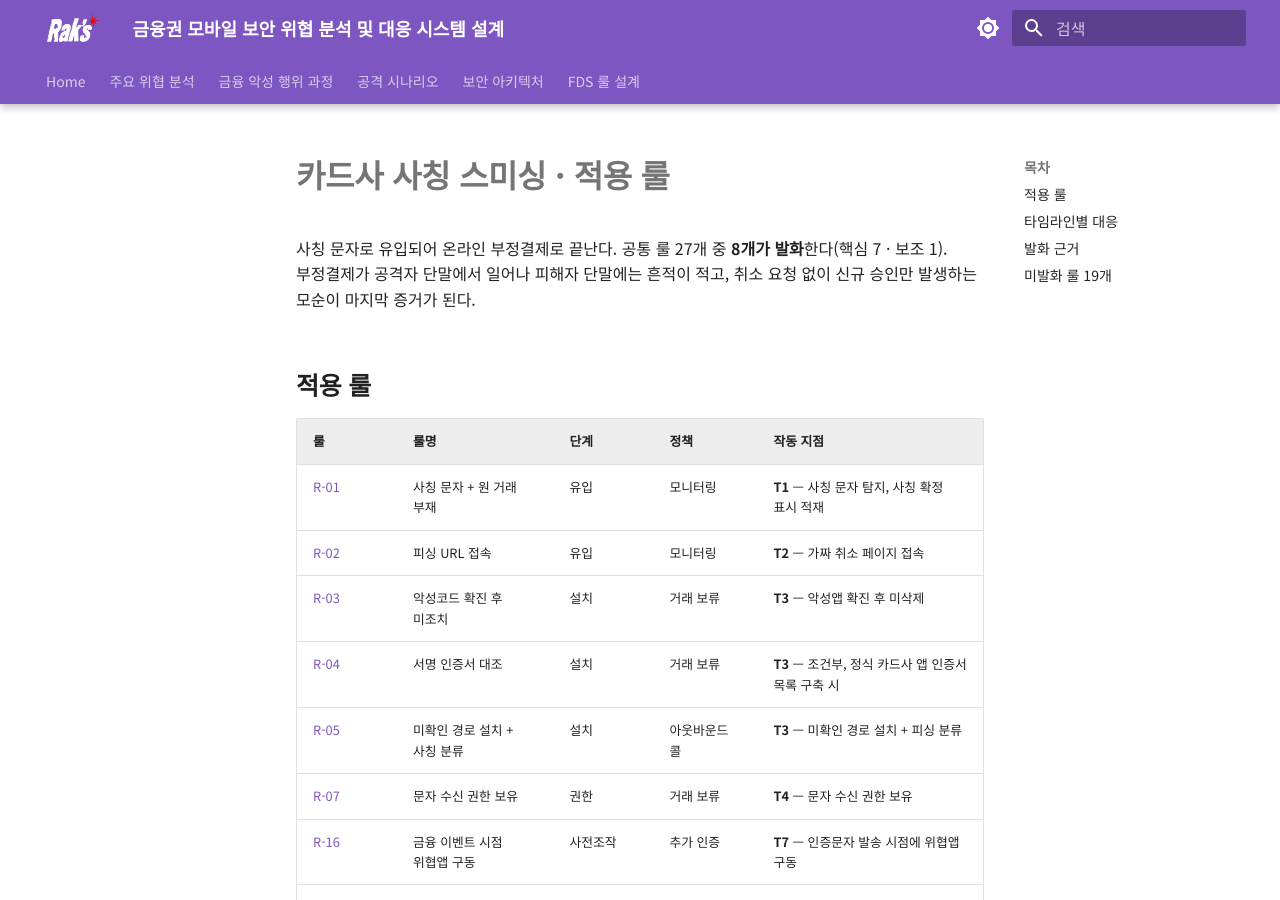
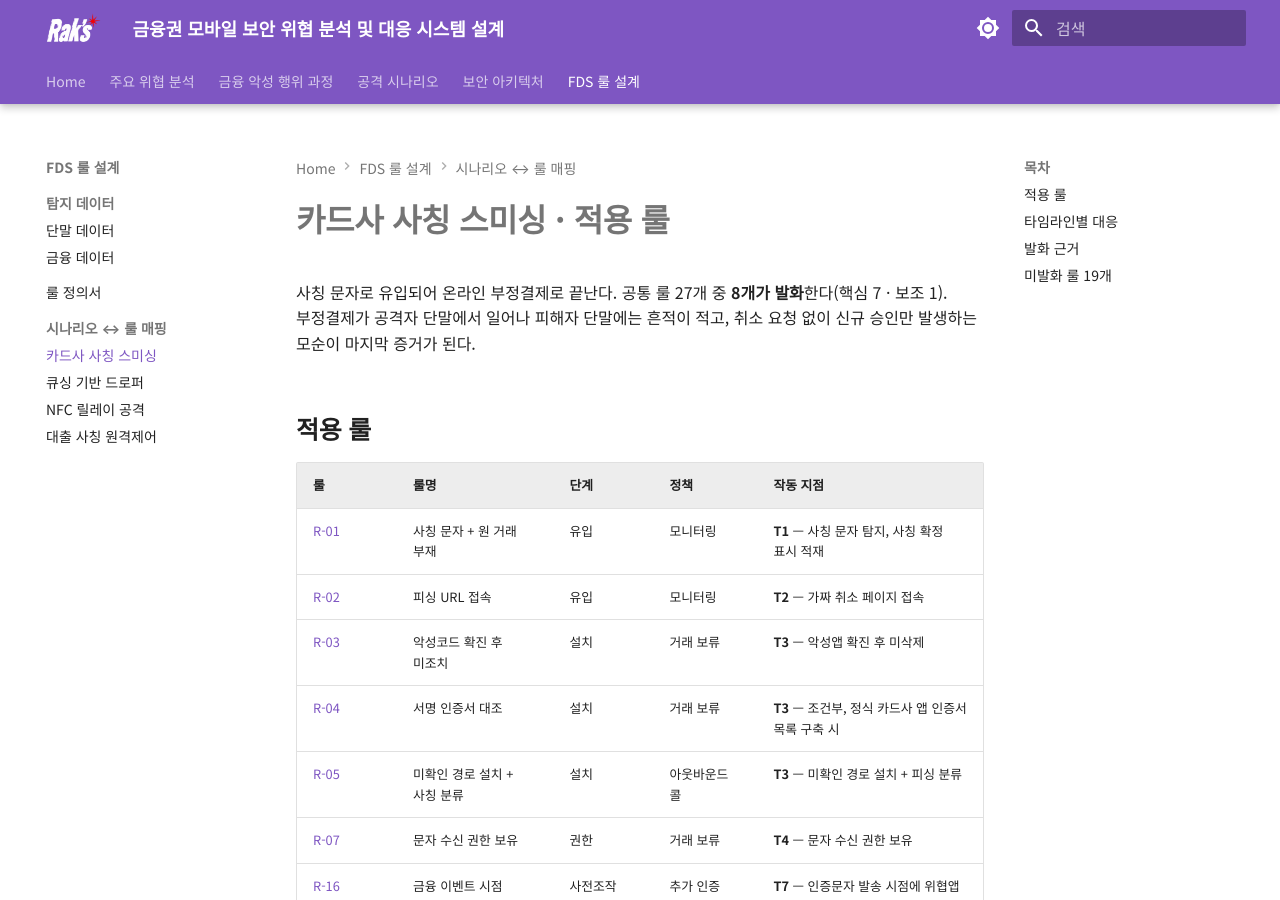
Before and after one commit to Rakkk-s/mobile-security-fds-docs, an MkDocs documentation site: the page built from docs/05-fds-rule/mapping-01-card-smishing.md, in a window 1280 px wide and 900 px high. Built offline with MkDocs 1.6.1 and Material for MkDocs 9.7.7, drawn with Linux system fonts in a browser that asks for light colours.

Commit message:
fix: FDS 룰 설계 목차 개편
섹션을 탐지 데이터 · 룰 정의서 · 시나리오 ↔ 룰 매핑 3갈래로 정리했다.

- 룰 설계 원칙·룰 검증 페이지 삭제 (표기 규칙은 룰 정의서로 흡수)
- 통합 매핑 파일을 시나리오 4개 페이지로 분리
- nav를 하위 항목까지 펼쳐지도록 재구성
- 홈 화면 카드 링크를 삭제된 페이지에서 탐지 데이터로 교체

```diff
--- a/mkdocs.yml
+++ b/mkdocs.yml
@@ -105,7 +105,12 @@ nav:
   - 보안 아키텍처:
       - "모듈 연동 구조": 04-architecture/module-integration.md
   - FDS 룰 설계:
-      - "룰 설계 원칙": 05-fds-rule/principles.md
+      - 탐지 데이터:
+          - "단말 데이터": 05-fds-rule/detection-device.md
+          - "금융 데이터": 05-fds-rule/detection-financial.md
       - "룰 정의서": 05-fds-rule/rule-catalog.md
-      - "시나리오 ↔ 룰 매핑": 05-fds-rule/scenario-mapping.md
-      - "룰 검증": 05-fds-rule/validation.md
+      - 시나리오 ↔ 룰 매핑:
+          - "카드사 사칭 스미싱": 05-fds-rule/mapping-01-card-smishing.md
+          - "큐싱 기반 드로퍼": 05-fds-rule/mapping-02-qshing-dropper.md
+          - "NFC 릴레이 공격": 05-fds-rule/mapping-03-nfc-relay.md
+          - "대출 사칭 원격제어": 05-fds-rule/mapping-04-loan-remotecontrol.md
```
Also changed, not shown: docs/05-fds-rule/principles.md (deleted, +0 -60 lines), docs/05-fds-rule/scenario-mapping.md (deleted, +0 -48 lines), docs/05-fds-rule/validation.md (deleted, +0 -58 lines), docs/index.md (+1 -1 lines).
